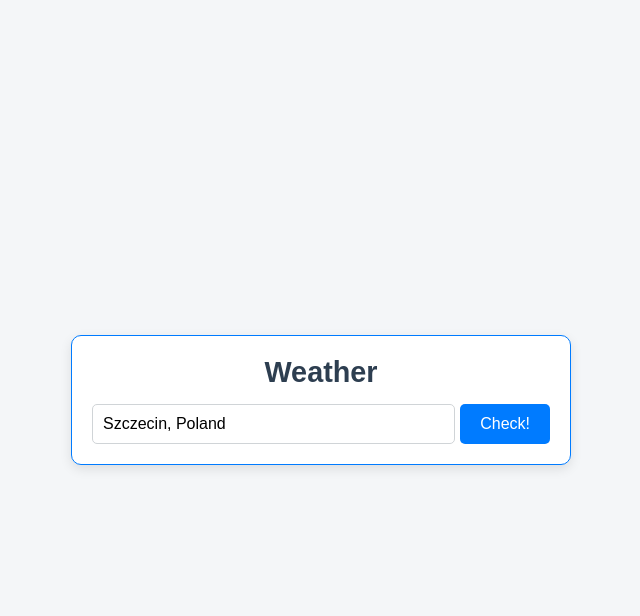
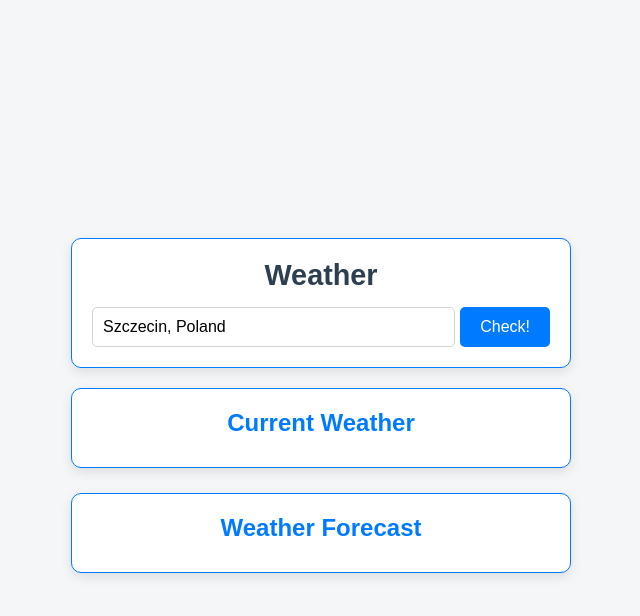
Before and after one commit to A4CH1M/UniAplikacjeInternetowe, a PHP site: page / in a window 1280 px wide. Shown: the top 616 px of the page, without its empty margins (319-959 px from the left). Run offline with PHP 8.4, Linux system fonts and the light colour scheme.

Commit message:
added wrappers for weather and forecast

```diff
--- a/index.html
+++ b/index.html
@@ -16,7 +16,18 @@
         </div>
     </div>
 
-    <div id="weather-results-container"></div>
+
+        <div id="weather-results-container">
+            <div id="current-weather">
+                <h2>Current Weather</h2>
+                <div id="current-weather-data"></div>
+            </div>
+            <div id="weather-forecast">
+                <h2>Weather Forecast</h2>
+                <div id="forecast-data"></div>
+            </div>
+        </div>
+    </div>
 
 
     <script src="script.js" type="text/javascript"></script>
--- a/script.js
+++ b/script.js
@@ -1,9 +1,10 @@
 "use strict";
 
 const WeatherApp = class {
-    constructor(apiKey, resultsBlockSelector) {
+    constructor(apiKey, resultsBlockSelectorWeather, resultsBlockSelectorForecast) {
         this.apiKey = apiKey;
-        this.resultsBlock = document.querySelector(resultsBlockSelector);
+        this.resultsBlockWeather = document.querySelector(resultsBlockSelectorWeather);
+        this.resultsBlockForecast = document.querySelector(resultsBlockSelectorForecast);
 
         this.currentWeatherData = null;
         this.currentForecastData = null;
@@ -18,7 +19,8 @@ const WeatherApp = class {
             xhr.onreadystatechange = () => {
                 if (xhr.readyState === 4) {
                     if (xhr.status === 200) {
-                        this.currentWeatherData = JSON.parse(xhr.responseText);
+                        console.log(xhr.responseText);
+                        this.currentWeatherData = JSON.parse(xhr.responseText)
                         resolve();
                     } else {
                         reject("Could not get current wather.");
@@ -33,15 +35,16 @@ const WeatherApp = class {
         try {
             const response = await fetch(`https://api.openweathermap.org/data/2.5/forecast?q=${query}&units=metric&appid=${this.apiKey}&lang=en`);
             if (!response.ok) throw new Error("Could not get wather forecast.");
-            const data = await response.json();
-            this.currentForecastData = data;
+            this.currentForecastData = await response.json();
+            console.log(this.currentForecastData);
         } catch (error) {
             return console.error("Forecast get error: ", error);
         }
     }
 
     getWeather(query) {
-        this.resultsBlock.innerHTML = "";
+        this.resultsBlockWeather.innerHTML = "";
+        this.resultsBlockForecast.innerHTML = "";
 
         Promise.all([this.getCurrentWeather(query), this.getForecast(query)])
             .then(() => {
@@ -49,7 +52,7 @@ const WeatherApp = class {
             })
             .catch(error => {
                 console.error(error);
-                this.resultsBlock.innerHTML = `<p>Could not get weather data.</p>`;
+                this.resultsBlockWeather.innerHTML = `<p>Could not get weather data.</p>`;
             });
     }
 
@@ -67,7 +70,7 @@ const WeatherApp = class {
             this.currentWeatherData.weather[0].description
         );
 
-        this.resultsBlock.appendChild(weatherBlock);
+        this.resultsBlockWeather.appendChild(weatherBlock);
 
         for (let forecast of this.currentForecastData.list) {
             const forecastBlock = this.createWeatherBlock(
@@ -78,7 +81,7 @@ const WeatherApp = class {
                 forecast.weather[0].description
             );
 
-            this.resultsBlock.appendChild(forecastBlock);
+            this.resultsBlockForecast.appendChild(forecastBlock);
         }
     }
 
@@ -98,7 +101,7 @@ const WeatherApp = class {
     }
 }
 
-document.weatherApp = new WeatherApp("7f6d0f6986e4cddc54e9ecc6ae4ff44a", "#weather-results-container");
+document.weatherApp = new WeatherApp("7f6d0f6986e4cddc54e9ecc6ae4ff44a", "#current-weather-data", "#forecast-data");
 
 document.querySelector("#check-button").addEventListener("click", function() {
     const query = document.querySelector("#location-input").value;
--- a/style.css
+++ b/style.css
@@ -1,4 +1,3 @@
-/* Resetowanie stylów marginesów */
 * {
     margin: 0;
     padding: 0;
@@ -95,6 +94,7 @@ h1 {
     border: 1px solid lightblue;
 
     grid-auto-columns: 1fr 1fr;
+    margin-bottom: 5px;
 }
 
 .weather-date {
@@ -141,3 +141,21 @@ h1 {
 p {
     text-align: center;
 }
+
+#current-weather, #weather-forecast {
+    background: #ffffff;
+    padding: 20px;
+    border-radius: 10px;
+    box-shadow: 0px 4px 12px rgba(0, 0, 0, 0.1);
+    margin-bottom: 10px;
+    width: 100%;
+    max-width: 500px;
+    border: 1px solid #007BFF;
+}
+
+#current-weather h2, #weather-forecast h2 {
+    font-size: 1.5em;
+    color: #007BFF;
+    margin-bottom: 10px;
+    text-align: center;
+}
```
